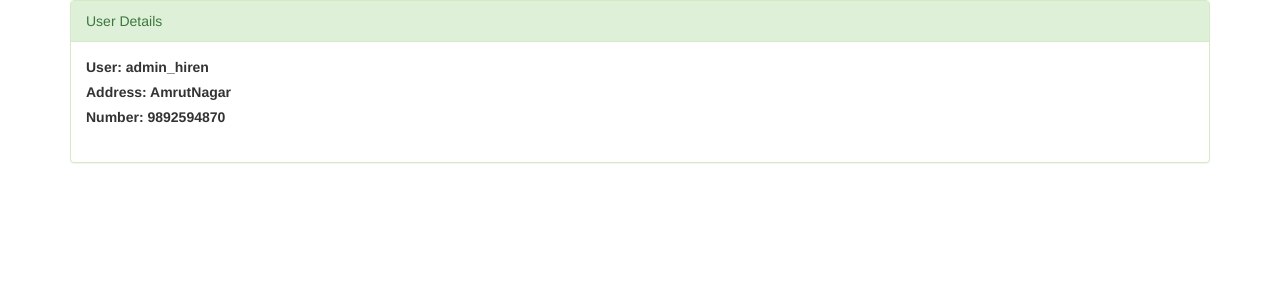
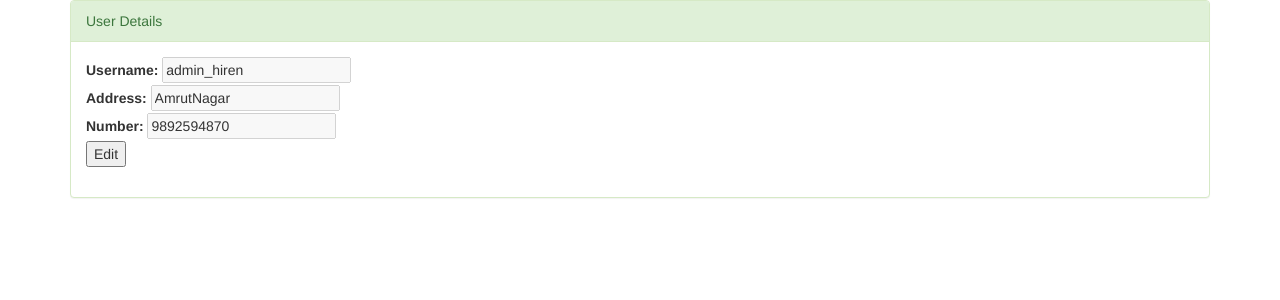
Before and after one commit to Blank619/WineShop, a Django app: page /view_address in a window 1280 px wide. Shown: the top 300 px of the page. Run offline with Django 3.2, Linux system fonts and the light colour scheme; a user stored in the database is signed in; data comes from the database, SQL or seed files in the repository; some libraries are stand-ins or nearby versions.

Commit message:
view_address edit/save UI only

```diff
--- a/Wineshop/home/templates/view_address.html
+++ b/Wineshop/home/templates/view_address.html
@@ -7,35 +7,56 @@
     <link rel="stylesheet" href="https://maxcdn.bootstrapcdn.com/bootstrap/3.4.1/css/bootstrap.min.css">
     <script src="https://ajax.googleapis.com/ajax/libs/jquery/3.5.1/jquery.min.js"></script>
     <script src="https://maxcdn.bootstrapcdn.com/bootstrap/3.4.1/js/bootstrap.min.js"></script>
+    <script>
+      $(document).ready(function() {
+      $("#username").prop('disabled', true);
+      $("#Address").prop('disabled', true);
+      $("#Number").prop('disabled', true);
+      });
+    </script>
   </head>
   <body>
     <div class="container">
       <div class="row">
         <div class="col-sm-12">
-
           <div class="panel panel-success">
           <div class="panel-heading">User Details</div>
           <div class="panel-body">
             <div class="form-group">
-              <label for="">User:  {{data.user}}</label><br>
-              <label for="">Address:  {{data.address}}</label><br>
-              <label for="">Number:  {{data.num}}</label><br>
+                <label for="username">Username: </label>
+                <input type="text" id="username" value="{{data.user}}"></input><br>
+                <label for="Address">Address: </label>
+                <input type="text" id="Address" value="{{data.address}}"></input> <br>
+                <label for="Number">Number: </label>
+                <input type="text" id="Number" value="{{data.num}}"> <br>
+                <button type="button" name="edit" id="edit">Edit</button>
+                <button type="button" name="save" id="save" hidden>Save</button>
              </div>
-
-
-
           </div>
-
-
         </div>
-
-
         </div>
-
+      </div>
+      <div class="row">
 
       </div>
+    </div>
+    <script>
+      $("#edit").click(function(){
+        $("#edit").hide();
+        $("#save").show();
+        $("#username").prop('disabled', false);
+        $("#Address").prop('disabled', false);
+        $("#Number").prop('disabled', false);
+      });
 
-    </div>
+      $("#save").click(function(){
+          $("#edit").show();
+          $("#save").hide();
+          $("#username").prop('disabled', true);
+          $("#Address").prop('disabled', true);
+          $("#Number").prop('disabled', true);
+        });
 
+    </script>
   </body>
 </html>
```
